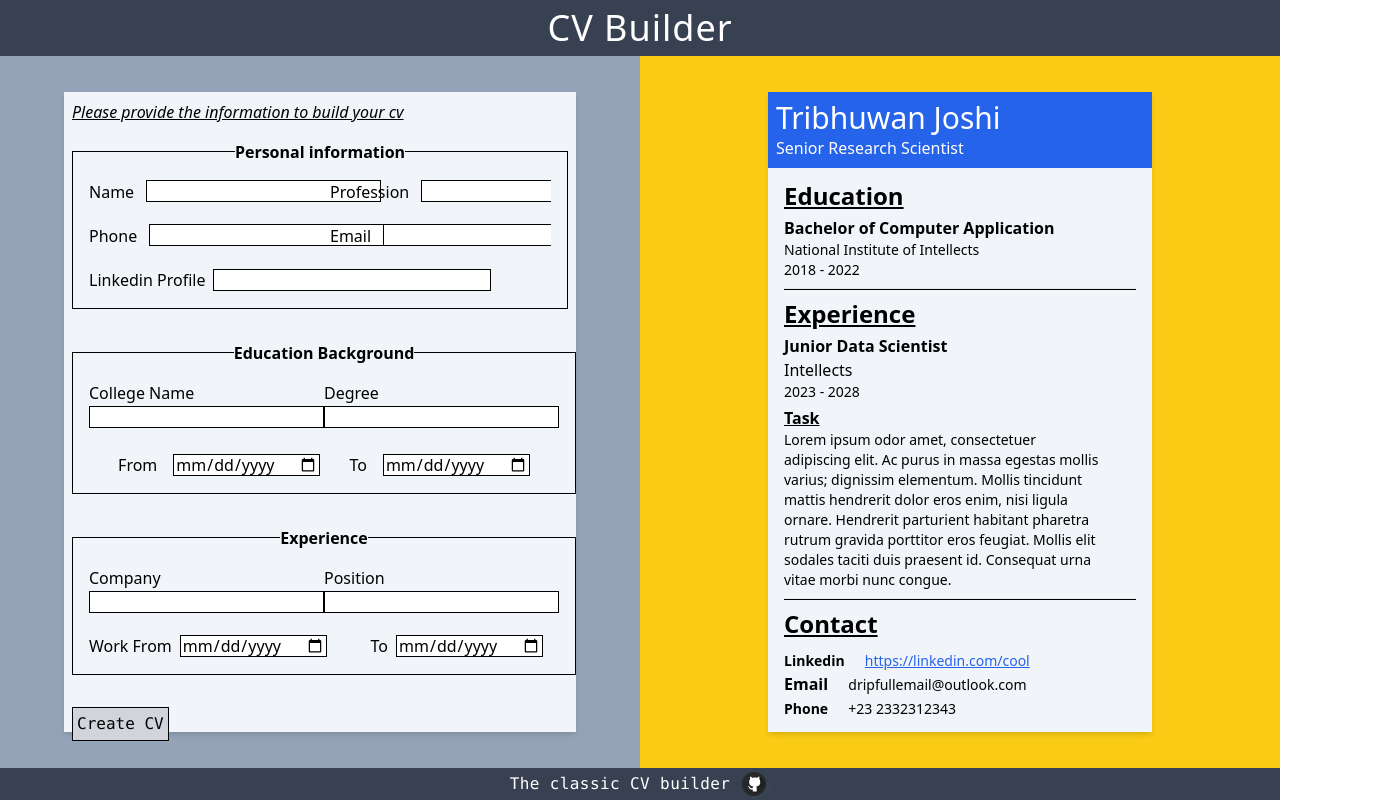
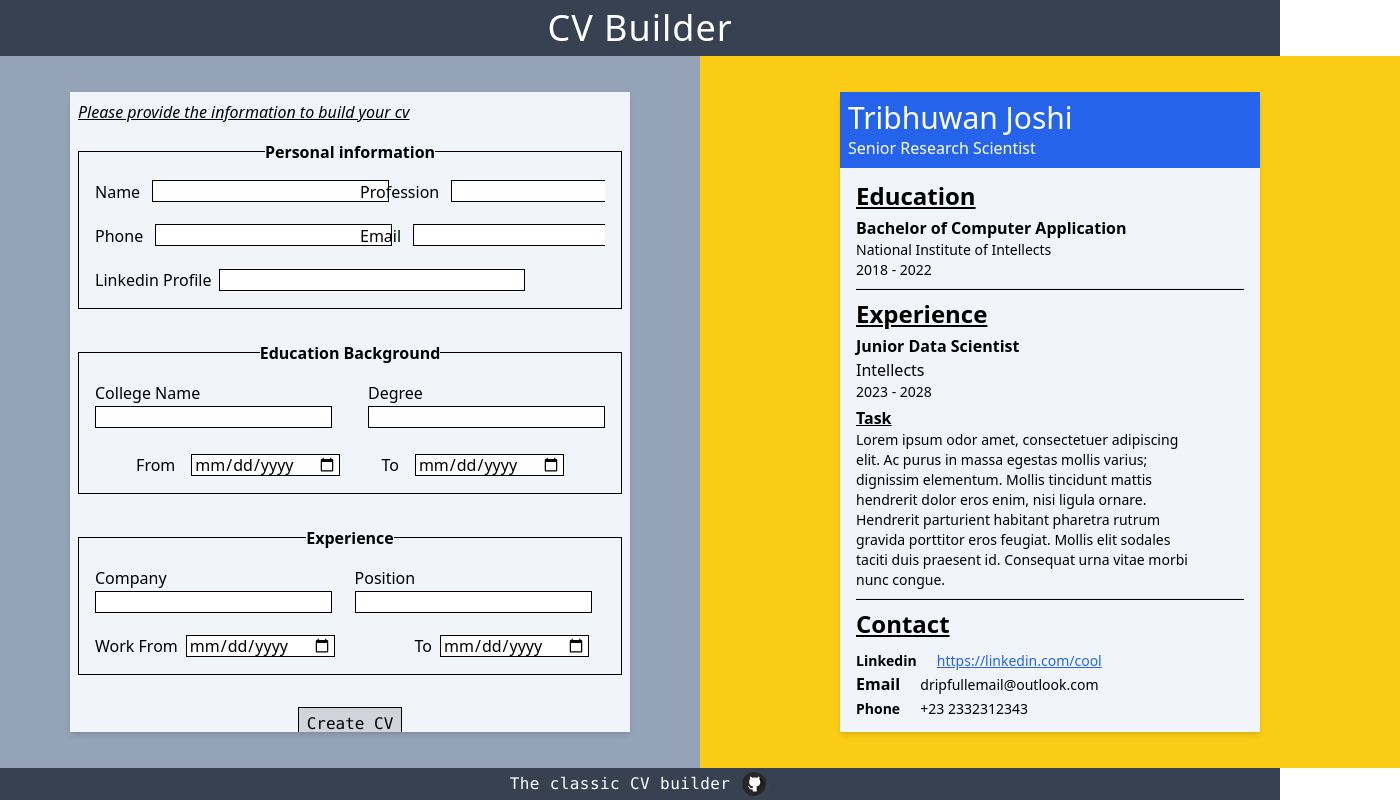
Before and after one commit to Tribhuwan-Joshi/CV-Builder, a React (Create React App) app: page / in a window 1280 px wide. Shown: the whole page, 1400 px wide, since content can reach past the window. Built offline with nearby package versions, Linux system fonts and the light colour scheme.

Commit message:
pass state to section form

```diff
--- a/src/App.js
+++ b/src/App.js
@@ -1,15 +1,45 @@
 import React, { Component } from "react";
-import Header from "./components/Header"
+import Header from "./components/Header";
 import Main from "./components/Main";
 import Footer from "./components/Footer";
 
 export default class App extends Component {
+  constructor(props) {
+    super(props);
+    this.state = {
+      data: {
+        personal: {
+          name: "Your Name",
+          profession: "Your profession",
+          phone: "+98 1234352",
+          emial: "yourCoolemail@gmail.com",
+          linekdin: "https://linkedin.com/cool",
+        },
+        edu: {
+          college: "Your college",
+          degree: "Your degree",
+          from: "12-08-12",
+          to: "12/08/2005",
+        },
+        exp: {
+          company: "Intellects",
+          pos: "Junior Data Scientist",
+          from: "12/02/2008",
+        },
+      },
+    };
+    this.click = this.click.bind(this);
+  }
+  click(e) {
+    e.preventDefault();
+    console.log(this.state.data);
+  }
   render() {
     return (
       <>
         <Header />
-        <Main />
-        <Footer/>
+        <Main data={this.state.data} click={this.click} />
+        <Footer />
       </>
     );
   }
--- a/src/components/Main.js
+++ b/src/components/Main.js
@@ -224,19 +224,25 @@ class ExperienceForm extends Component {
 
 class LeftSection extends Component {
   render() {
+    const { click } = this.props;
     return (
       <section className="bg-slate-400 flex justify-center items-center">
-        <div className="h-[90%] shadow-md p-2 w-[80%] bg-slate-100">
+        <div className="h-[90%] overflow-y-auto  shadow-md p-2 w-[80%] bg-slate-100">
           <div className="italic underline underline-offset-1 mb-4">
             Please provide the information to build your cv{" "}
           </div>
-          <form className="space-y-8">
+          <form className="space-y-8" onSubmit={(e) => e.preventDefault()}>
             <PersonalForm />
             <EducationForm />
             <ExperienceForm />
-            <button className="bg-gray-300 p-1 m-auto w-fit font-mono border-black border-[1px]  active:bg-gray-600 hover:bg-gray-500 hover:text-white">
-              Create CV
-            </button>
+            <div className="w-full flex justify-center">
+              <button
+                className="bg-gray-300 px-2 py-1 font-mono border-black border-[1px]  active:bg-gray-600 hover:bg-gray-500 hover:text-white"
+                onClick={click}
+              >
+                Create CV
+              </button>
+            </div>
           </form>
         </div>
       </section>
@@ -246,9 +252,10 @@ class LeftSection extends Component {
 
 export default class Main extends Component {
   render() {
+    const { click } = this.props;
     return (
-      <main className="flex-1 grid grid-cols-[repeat(2,minmax(500px,1fr))]">
-        <LeftSection />
+      <main className="flex-1 grid grid-cols-[repeat(2,minmax(700px,1fr))]">
+        <LeftSection click={click} />
         <RightSection />
       </main>
     );
--- a/src/index.css
+++ b/src/index.css
@@ -17,6 +17,7 @@
 }
 ::-webkit-scrollbar {
   width: 4px;
+  height: 4px;
 }
 
 /* Track */
@@ -36,5 +37,5 @@
 section input{
   border: 1px solid black;
   height: 22px;
-  padding:1px;
+  padding:1px 2px;
 }
```
